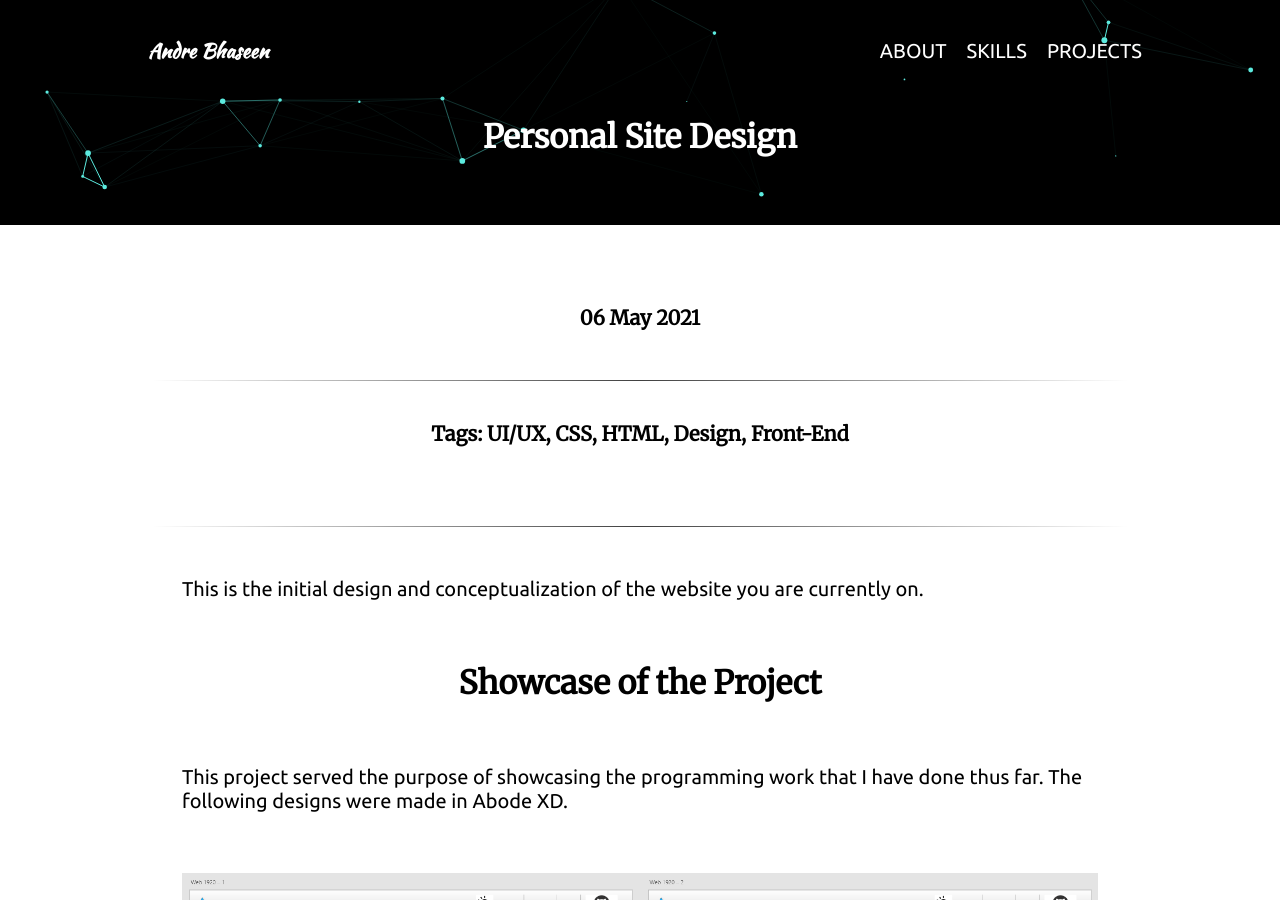
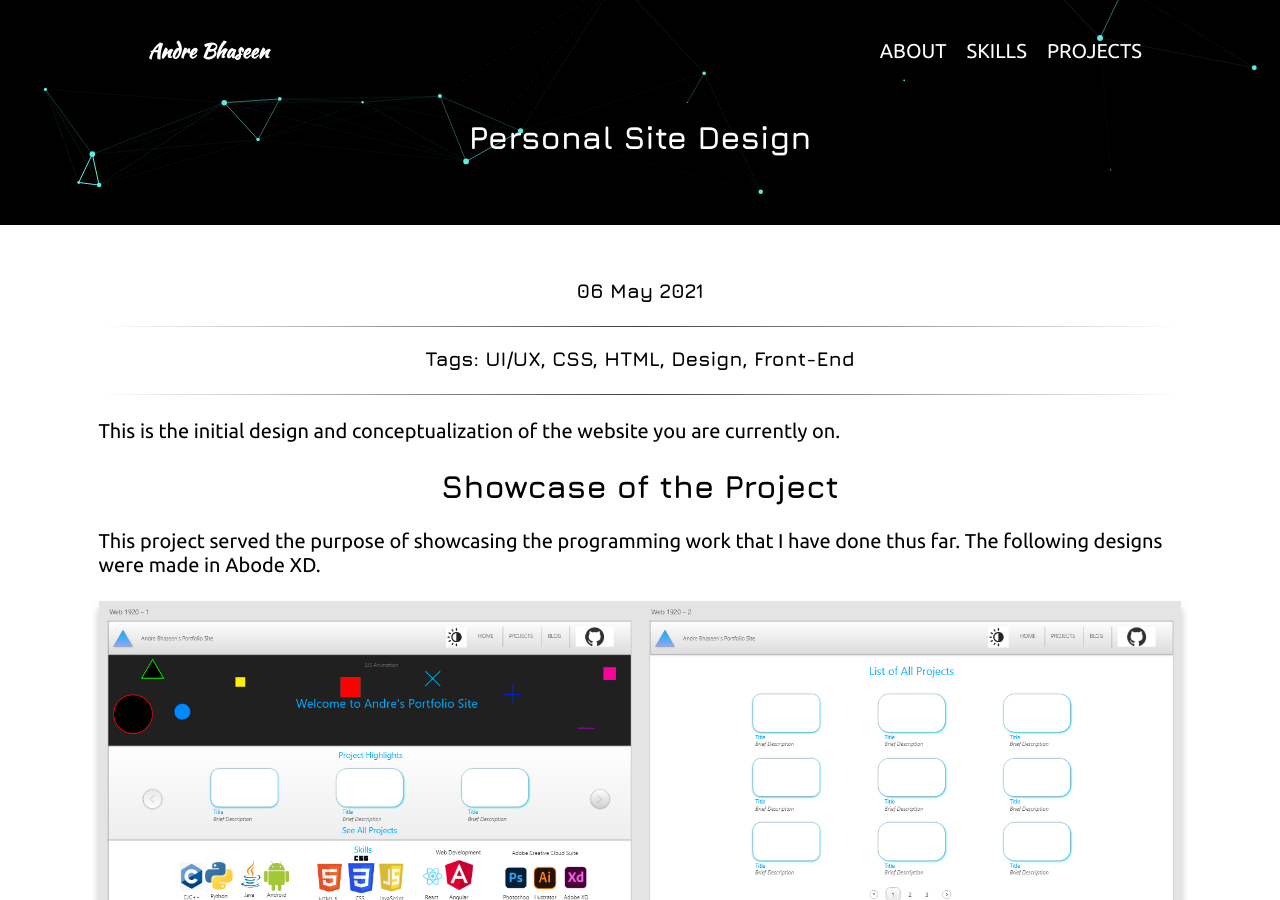
Before and after one commit to abhaseen/abhaseen.github.io, a Jekyll site: the page built from _posts/2021-05-06-Personal_site_design copy.md, in a window 1280 px wide and 900 px high. Built offline with Jekyll 4.4.1, drawn with Linux system fonts in a browser that asks for light colours.

Commit message:
General style updates

```diff
--- a/_sass/_global.scss
+++ b/_sass/_global.scss
@@ -12,6 +12,8 @@
 
   --btn-primary-clr: dodgerblue;
   --btn-primary-hover-clr: navy;
+
+  --screen-max-width: 96ch;
 }
 
 body.no-scroll {
@@ -67,7 +69,7 @@
 .btn-container {
   width: 100%;
   text-align: center;
-  padding: 1em;
+  margin-top: 4rem;
 }
 
 section {
--- a/_sass/_posts.scss
+++ b/_sass/_posts.scss
@@ -1,6 +1,6 @@
 .post {
   p {
-    padding: 1.5em;
+    margin: 1.5rem 0;
   }
 
   h1,
@@ -10,7 +10,7 @@
   h5,
   h6 {
     text-align: center;
-    padding: 1em;
+    margin: 1rem 0;
   }
 
   hr {
@@ -18,7 +18,6 @@
   }
 
   ul {
-    padding: 1.5em;
     width: 90%;
     margin: auto;
   }
@@ -26,15 +25,10 @@
   ul li {
     list-style: square;
   }
-
-  img {
-    max-height: 90vh;
-    object-fit: scale-down;
-  }
 }
 
 .post-header {
-  padding: 1.5em;
+  margin: 1.5rem 0;
   text-align: center;
 }
 
@@ -43,16 +37,21 @@
 }
 
 .post-category {
-  padding: 1.5em;
+  margin: 1.5em 0;
 }
 
 .post-description {
-  padding: 1.5em;
+  margin: 1.5em 0;
+}
+
+.post-image,
+.post-wrapper img {
+  box-shadow: 0 0.5rem 0.5rem 0 rgba(0, 0, 0, 0.25);
 }
 
 @include mq {
   .post-wrapper {
-    max-width: 80%;
+    max-width: var(--screen-max-width);
     margin: 0 auto;
   }
 }
--- a/_sass/_projects.scss
+++ b/_sass/_projects.scss
@@ -7,7 +7,7 @@
   padding: 1rem;
 
   p {
-    padding: 1rem;
+    margin: 1rem 0;
   }
 
   img {
@@ -17,8 +17,8 @@
 }
 
 .project-title {
-  font-size: 1.5rem;
-  font-weight: 600;
+  font-weight: 700;
+  margin-bottom: 1rem;
 }
 
 .project-category {
@@ -42,11 +42,11 @@
 
 @include mq {
   .projects {
-    padding: 2em;
+    max-width: var(--screen-max-width);
+    margin: 0 auto;
   }
 
   .project-details {
-    max-width: 1000px;
-    margin: auto;
+    padding: 2rem 0;
   }
 }
--- a/_sass/_typography.scss
+++ b/_sass/_typography.scss
@@ -1,4 +1,4 @@
-@import url("https://fonts.googleapis.com/css2?family=Merriweather&family=Ubuntu&family=Kaushan+Script&display=swap");
+@import url("https://fonts.googleapis.com/css2?family=Jura:wght@300;400;500;600;700&family=Kaushan+Script&family=Ubuntu:wght@300;400;500;700&display=swap");
 
 body {
   font-family: "Ubuntu", sans-serif;
@@ -11,7 +11,7 @@
 h4,
 h5,
 h6 {
-  font-family: "Merriweather", serif;
+  font-family: "Jura", sans-serif;
 }
 
 h1 {
```
